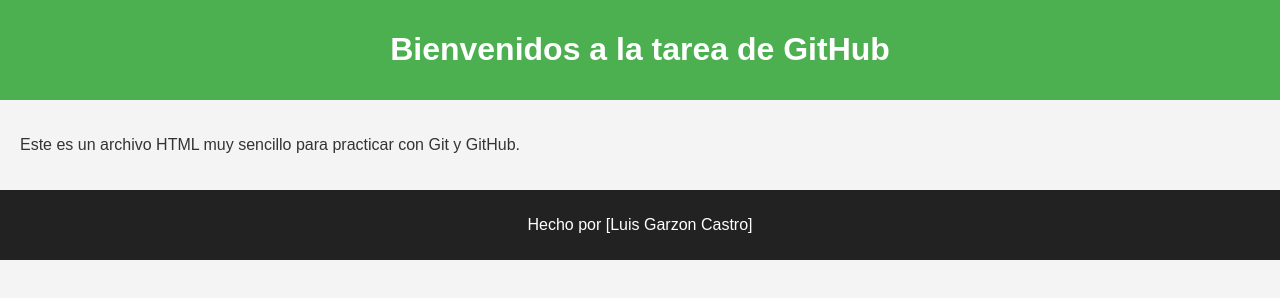
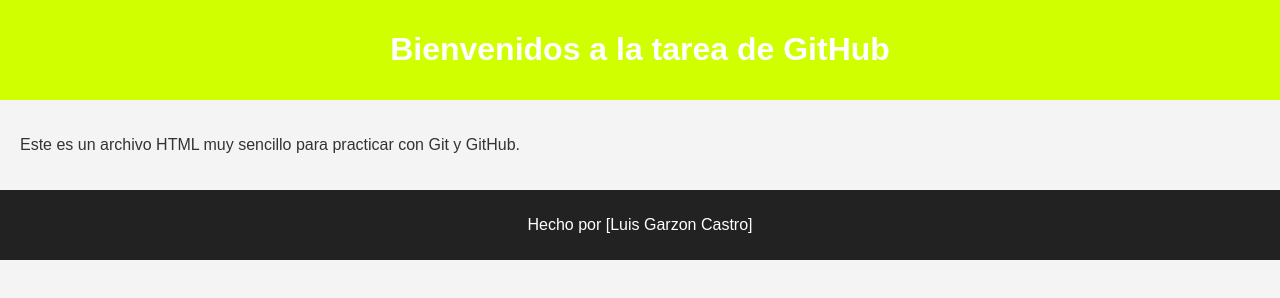
Before and after one commit to LuisGarzonCastro-Medac/tarea-github, a plain HTML site: page index.html in a window 1280 px wide. Drawn offline with Linux system fonts and the light colour scheme.

Commit message:
Cambio de estilo css a amarillo

```diff
--- a/style.css
+++ b/style.css
@@ -6,7 +6,7 @@ body {
     padding: 0;
     }
     header {
-    background-color: #4CAF50;
+    background-color: #d0ff00;
     color: white;
     text-align: center;
     padding: 10px;
```
